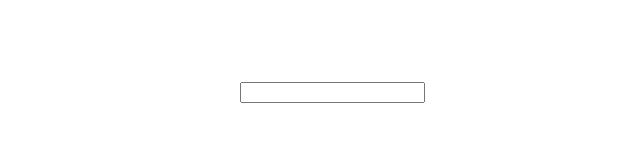
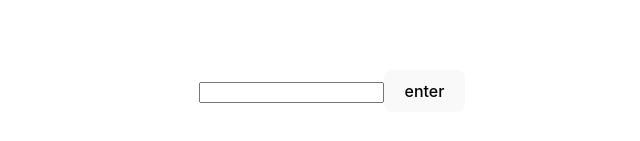
Before and after one commit to Sophont-Technologies/logo-finder, a React (Vite) app: page / in a window 1280 px wide. Shown: the part 309-450 px from the top of the page, without its empty margins (308-948 px from the left). Built offline with nearby package versions, Linux system fonts and the light colour scheme.

Commit message:
added an input and a button

```diff
--- a/src/App.jsx
+++ b/src/App.jsx
@@ -1,13 +1,13 @@
 import './App.css'
 import axios from 'axios'
-
+import {usestate} from 'react'
 function App() {
 
 
   return (
     <div className="App">
      <input type="url" name="url" id="url"></input>
-
+<button>enter</button>
     </div>
   )
 }
```
